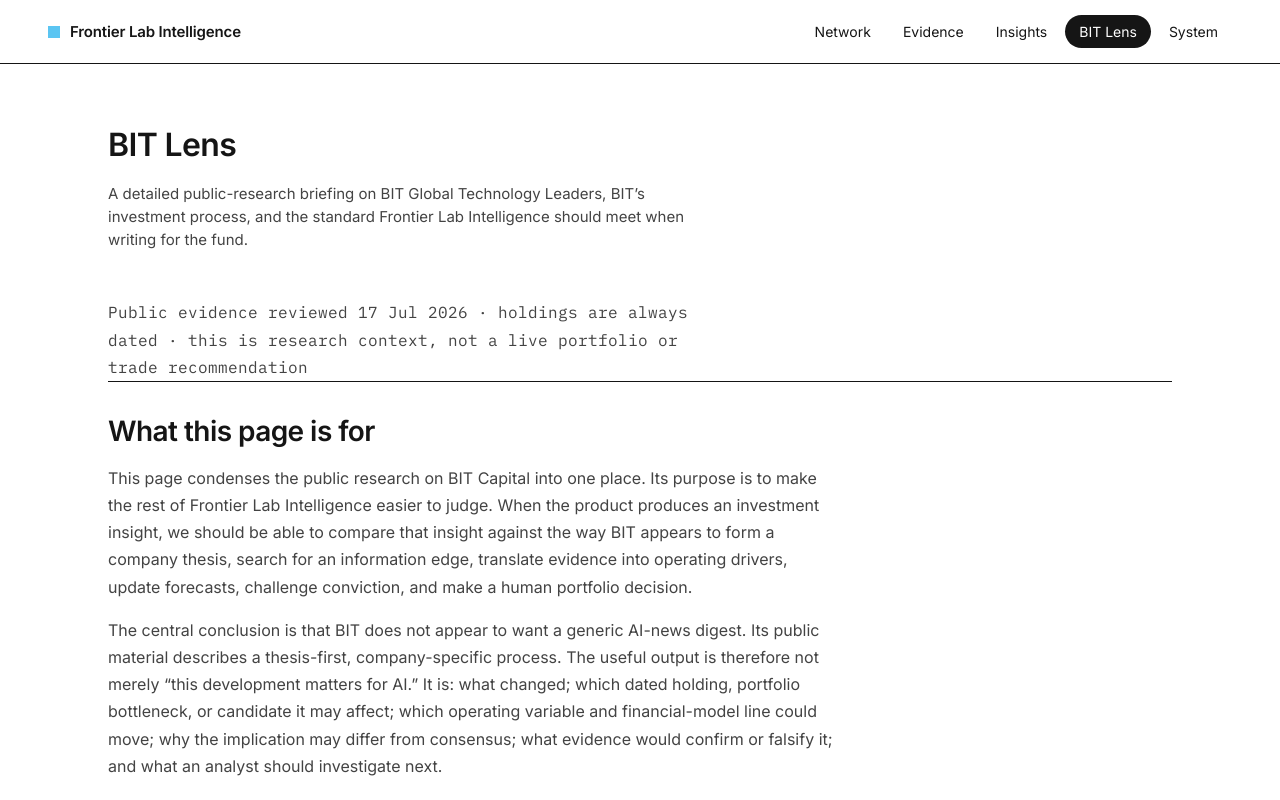
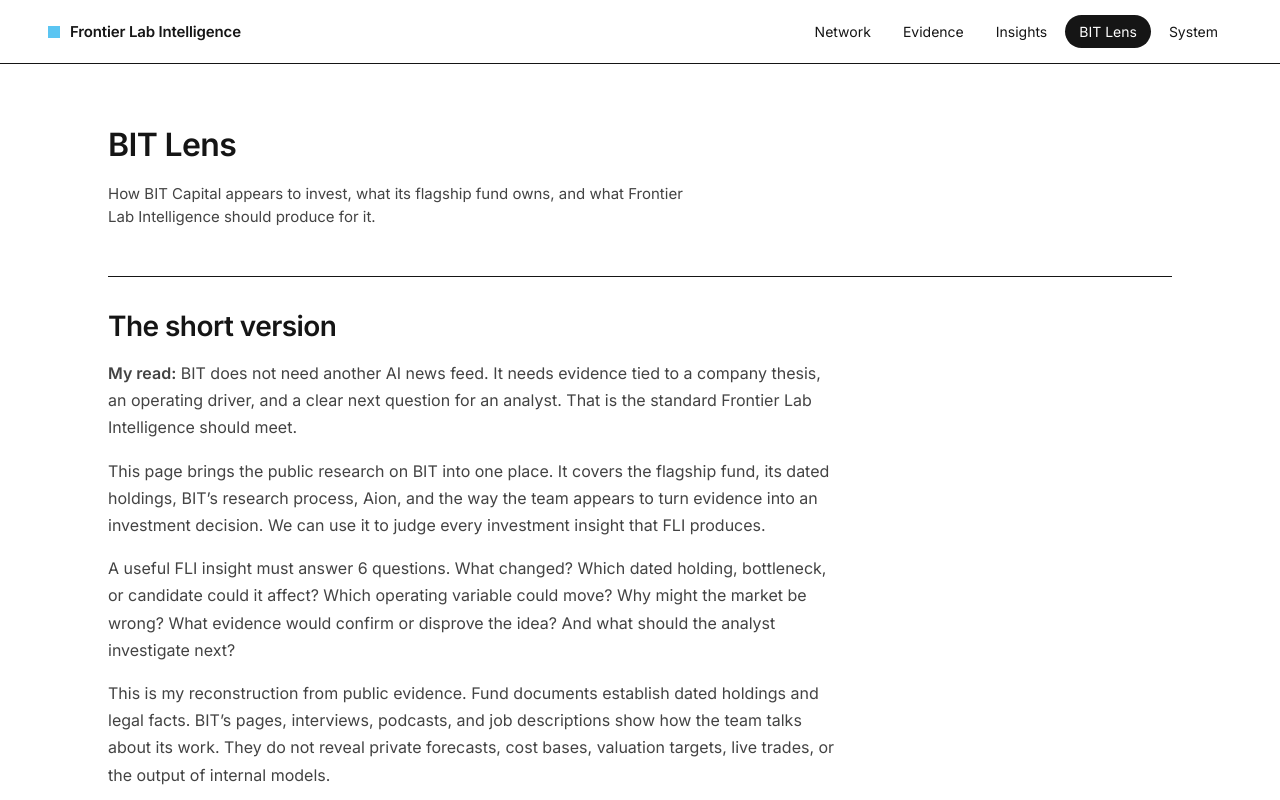
Before and after one commit to AdithyanI/frontier-lab-intelligence, a React (Vite) app in the folder frontend/: page /bit-lens in a window 1280 px wide. Shown: the top 800 px of the page. Built offline with nearby package versions, Linux system fonts and the light colour scheme.

Commit message:
Agent: 2026-07-17 14:40:39Z

```diff
--- a/frontend/src/features/bit-lens/BitLensPage.tsx
+++ b/frontend/src/features/bit-lens/BitLensPage.tsx
@@ -15,8 +15,8 @@
       The size change is itself important evidence: Amazon was 1.78% in the complete
       31 December 2025 portfolio and 10.4% in the June 2026 top-ten disclosure. Public
       documents do not reveal the cost basis or the exact internal reason for every
-      increment, so the defensible claim is that exposure increased sharply—not that we
-      know BIT’s private target or expected return.
+      increment. We can say that exposure increased sharply. We cannot know BIT’s private
+      target or expected return.
     </>
   ),
   IREN: (
@@ -72,7 +72,7 @@
   {
     date: 'Current',
     label: 'Flagship fund page',
-    use: 'Public strategy language and selected Thesis–Edge–Signal–Key Move examples.',
+    use: 'Public strategy language and selected thesis, edge, signal and key move examples.',
     href: sources.fund,
   },
   {
@@ -119,44 +119,40 @@
       <header className="bit-lens-head">
         <h1 className="page-title">BIT Lens</h1>
         <p className="page-sub">
-          A detailed public-research briefing on BIT Global Technology Leaders,
-          BIT’s investment process, and the standard Frontier Lab Intelligence
-          should meet when writing for the fund.
+          How BIT Capital appears to invest, what its flagship fund owns, and what
+          Frontier Lab Intelligence should produce for it.
         </p>
       </header>
 
       <article className="lens-reading">
-        <p className="lens-reading-meta mono">
-          Public evidence reviewed 17 Jul 2026 · holdings are always dated · this is
-          research context, not a live portfolio or trade recommendation
-        </p>
-
         <section className="lens-reading-intro" aria-labelledby="lens-purpose-title">
-          <h2 id="lens-purpose-title">What this page is for</h2>
+          <h2 id="lens-purpose-title">The short version</h2>
           <p>
-            This page condenses the public research on BIT Capital into one place. Its
-            purpose is to make the rest of Frontier Lab Intelligence easier to judge. When
-            the product produces an investment insight, we should be able to compare that
-            insight against the way BIT appears to form a company thesis, search for an
-            information edge, translate evidence into operating drivers, update forecasts,
-            challenge conviction, and make a human portfolio decision.
+            <strong>My read:</strong> BIT does not need another AI news feed. It needs evidence
+            tied to a company thesis, an operating driver, and a clear next question for an
+            analyst. That is the standard Frontier Lab Intelligence should meet.
           </p>
           <p>
-            The central conclusion is that BIT does not appear to want a generic AI-news
-            digest. Its public material describes a thesis-first, company-specific process.
-            The useful output is therefore not merely “this development matters for AI.” It
-            is: what changed; which dated holding, portfolio bottleneck, or candidate it may
-            affect; which operating variable and financial-model line could move; why the
-            implication may differ from consensus; what evidence would confirm or falsify
-            it; and what an analyst should investigate next.
+            This page brings the public research on BIT into one place. It covers the
+            flagship fund, its dated holdings, BIT’s research process, Aion, and the way the
+            team appears to turn evidence into an investment decision. We can use it to judge
+            every investment insight that FLI produces.
           </p>
           <p>
-            This is necessarily an outside-in reconstruction. Mandatory fund documents can
-            establish dated holdings and legal facts. BIT’s own pages, interviews, podcasts,
-            and job descriptions can establish its public language and working methods.
-            They cannot establish private forecasts, current cost bases, valuation targets,
-            live trades, or the actual output of internal models. Those boundaries are kept
-            explicit throughout.
+            A useful FLI insight must answer 6 questions. What changed? Which dated holding,
+            bottleneck, or candidate could it affect? Which operating variable could move?
+            Why might the market be wrong? What evidence would confirm or disprove the idea?
+            And what should the analyst investigate next?
+          </p>
+          <p>
+            This is my reconstruction from public evidence. Fund documents establish dated
+            holdings and legal facts. BIT’s pages, interviews, podcasts, and job descriptions
+            show how the team talks about its work. They do not reveal private forecasts,
+            cost bases, valuation targets, live trades, or the output of internal models.
+          </p>
+          <p className="lens-review-note">
+            Last reviewed: 17 July 2026. Every holding is tied to a date. This is research
+            context, not a live portfolio.
           </p>
         </section>
 
```
Also changed, not shown: 2 other files (tests, documents, lock files or other folders).
